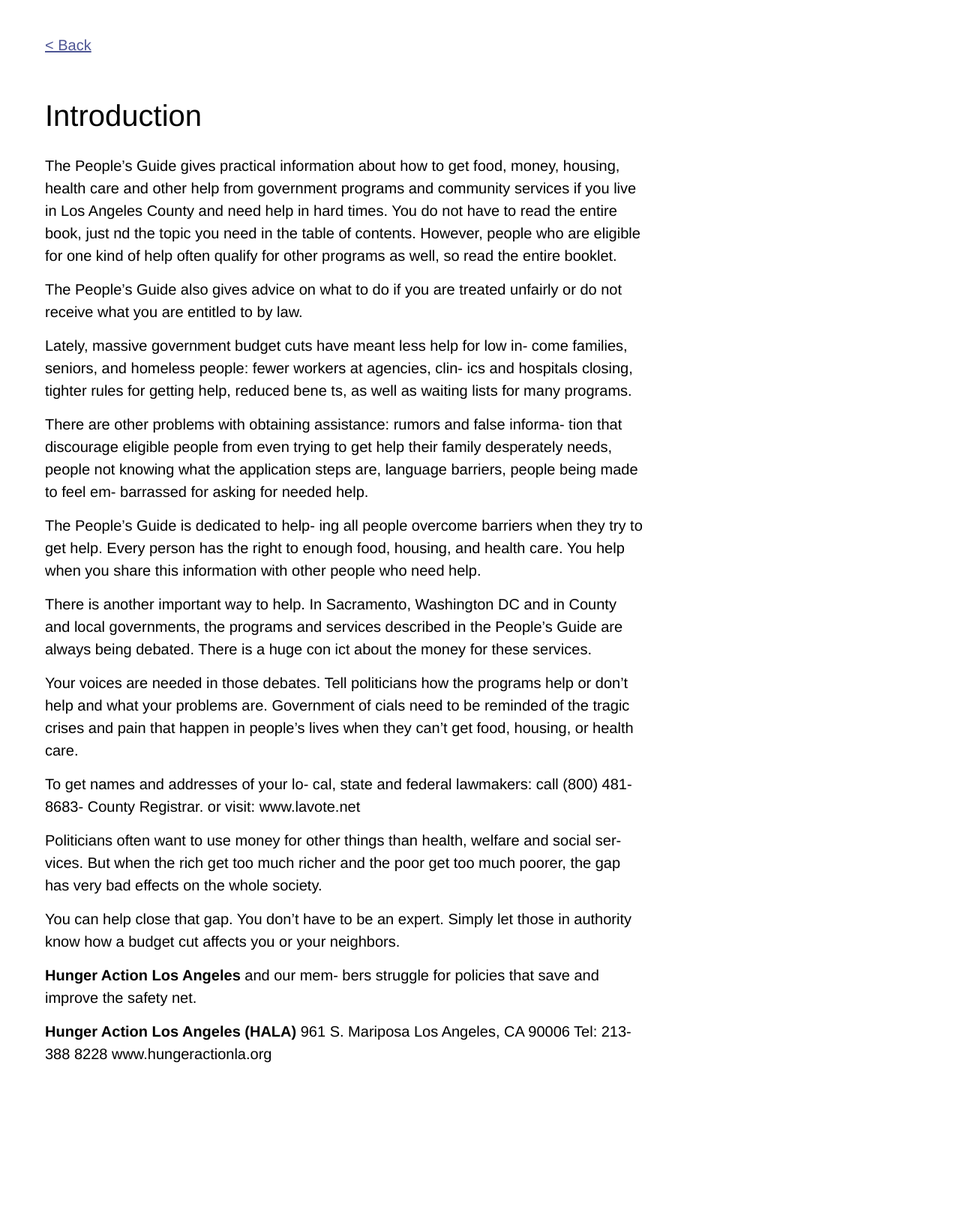
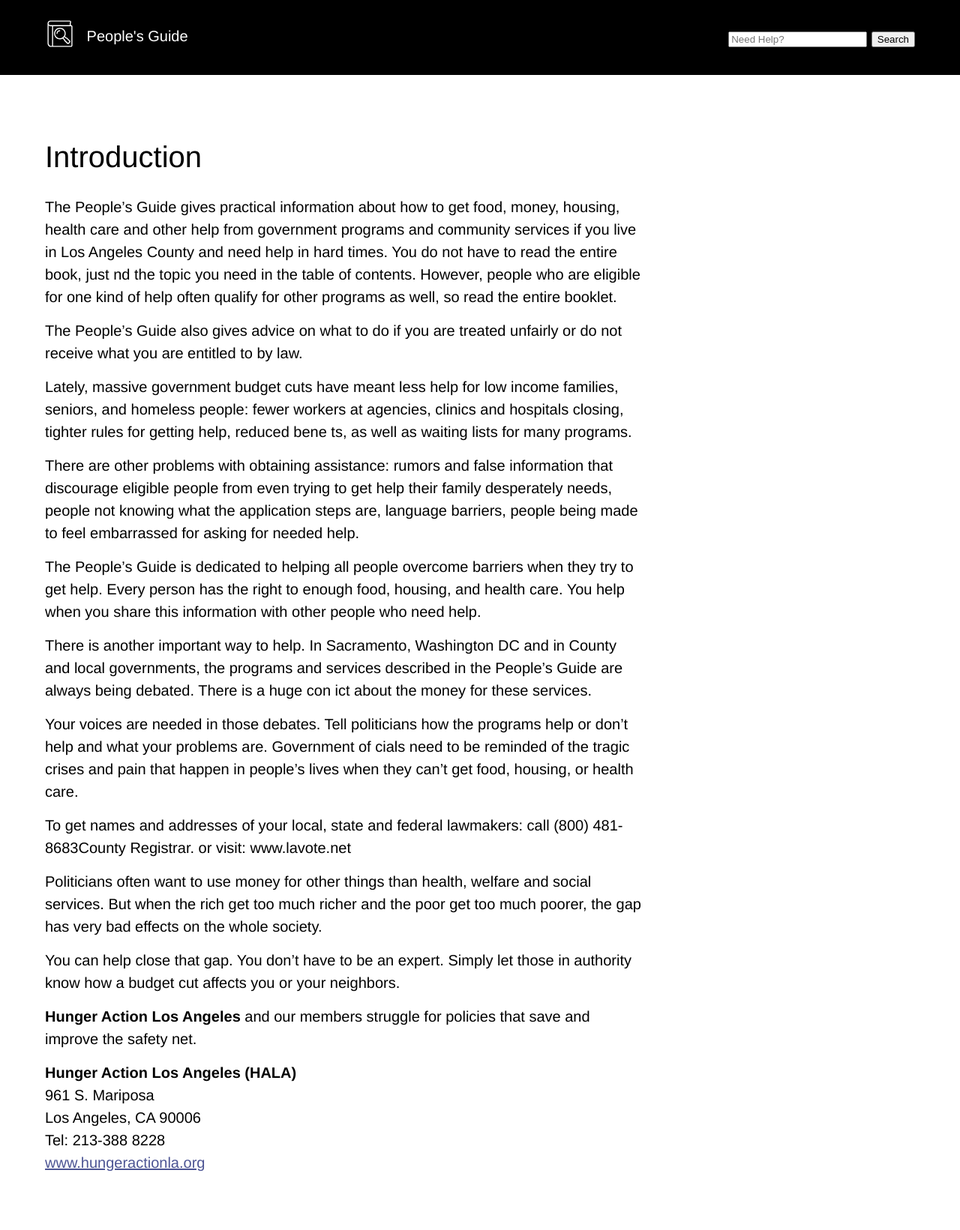
Before and after one commit to jimthoburn/peoples-guide, a Jekyll site: the page built from topics/introduction.md, in a window 1280 px wide. Shown: the whole page at 75% size. Built offline with Jekyll 4.4.1, drawn with Linux system fonts in a browser that asks for light colours; before the commit the page ends 1496 px from its top, so only the background shows below that.

Commit message:
Added navbar, logo, and search

```diff
--- a/_layouts/default.html
+++ b/_layouts/default.html
@@ -7,6 +7,26 @@
   <link rel="stylesheet" href="{{ site.baseurl }}/css/guide.css" />
 </head>
 <body>
-{{ content }}
+
+	<nav>
+		<a href="{{ site.baseurl }}/">
+			<img src="{{ site.baseurl }}/assets/logo.svg" alt="People's Guide" width="40" />
+			People's Guide
+		</a>
+
+		<form role="search" action="https://duckduckgo.com/" method="get">
+		    <input type="hidden" name="sites" value="foodoasisla.github.io/peoples-guide">
+		    <p>
+		        <label>
+		            <input type="search" name="q" placeholder="Need Help?">
+		        </label>
+        		<button type="submit">Search</button>
+		    </p>
+		</form>
+	</nav>
+	<main>
+		{{ content }}
+	</main>
+
 </body>
 </html>
--- a/css/guide.css
+++ b/css/guide.css
@@ -12,7 +12,6 @@
 		background: white;
 		color: black;
 		margin: 0;
-		padding: 1.5em;
 		font: 100%/1.5 "Helvetica Neue", Helvetica, sans-serif;
 	}
 
@@ -38,8 +37,12 @@
 		}
 	}
 
+	main {
+		padding: 1.5em;
+	}
+
 	@media (min-width: 30em) {
-		body {
+		main {
 			padding-left: 3em; /* @page-margin-widescreen */
 			padding-right: 3em; /* @page-margin-widescreen */
 			padding-bottom: 3em; /* @page-margin-widescreen */
@@ -124,3 +127,34 @@
 	main, section, article, aside, nav, header, footer, figure {
 		display: block;
 	}
+
+	/* Headers */
+
+	nav {
+		/*position: fixed;*/
+		/*width: 100%;*/
+		margin: 0;
+		padding: 1em;
+		background-color: black;
+		color: white;
+		display: flex;
+		justify-content: space-between;
+		align-items: center;
+	}
+
+	nav a {
+		color: inherit;
+		text-decoration: none;
+	}
+
+	nav img {
+		vertical-align: middle;
+		margin-right: 0.5em;
+	}
+
+	@media (min-width: 30em) {
+		nav {
+			padding-left: 3em; /* @page-margin-widescreen */
+			padding-right: 3em; /* @page-margin-widescreen */
+		}
+	}
--- a/topics/introduction.md
+++ b/topics/introduction.md
@@ -1,37 +1,34 @@
 ---
-layout: default
+layout: topic
 title: Introduction
 ---
-
-[< Back](../)
-
 # Introduction
 
 The People’s Guide gives practical information about how to get food, money, housing, health care and other help from government programs and community services if you live in Los Angeles County and need help in hard times. You do not have to read the entire book, just  nd the topic you need in the table of contents. However, people who are eligible for one kind of help often qualify for other programs as well, so read the entire booklet.
 
 The People’s Guide also gives advice on what to do if you are treated unfairly or do not receive what you are entitled to by law.
 
-Lately, massive government budget cuts have meant less help for low in- come families, seniors, and homeless people: fewer workers at agencies, clin- ics and hospitals closing, tighter rules for getting help, reduced bene ts, as well as waiting lists for many programs.
+Lately, massive government budget cuts have meant less help for low income families, seniors, and homeless people: fewer workers at agencies, clinics and hospitals closing, tighter rules for getting help, reduced bene ts, as well as waiting lists for many programs.
 
-There are other problems with obtaining assistance: rumors and false informa- tion that discourage eligible people from even trying to get help their family desperately needs, people not knowing what the application steps are, language barriers, people being made to feel em- barrassed for asking for needed help.
+There are other problems with obtaining assistance: rumors and false information that discourage eligible people from even trying to get help their family desperately needs, people not knowing what the application steps are, language barriers, people being made to feel embarrassed for asking for needed help.
 
-The People’s Guide is dedicated to help- ing all people overcome barriers when they try to get help. Every person has the right to enough food, housing, and health care. You help when you share this information with other people who need help.
+The People’s Guide is dedicated to helping all people overcome barriers when they try to get help. Every person has the right to enough food, housing, and health care. You help when you share this information with other people who need help.
 
 There is another important way to help. In Sacramento, Washington DC and in County and local governments, the programs and services described in the People’s Guide are always being debated. There is a huge con ict about the money for these services.
 
 Your voices are needed in those debates. Tell politicians how the programs help or don’t help and what your problems are. Government of cials need to be reminded of the tragic crises and pain that happen in people’s lives when they can’t get food, housing, or health care.
 
-To get names and addresses of your lo- cal, state and federal lawmakers:
-call (800) 481-8683- County Registrar. or visit: www.lavote.net
+To get names and addresses of your local, state and federal lawmakers:
+call (800) 481-8683County Registrar. or visit: www.lavote.net
 
-Politicians often want to use money for other things than health, welfare and social ser- vices. But when the rich get too much richer and the poor get too much poorer, the gap has very bad effects on the whole society.
+Politicians often want to use money for other things than health, welfare and social services. But when the rich get too much richer and the poor get too much poorer, the gap has very bad effects on the whole society.
 
 You can help close that gap. You don’t have to be an expert. Simply let those in authority know how a budget cut affects you or your neighbors.
 
-**Hunger Action Los Angeles** and our mem- bers struggle for policies that save and improve the safety net.
+**Hunger Action Los Angeles** and our members struggle for policies that save and improve the safety net.
 
 **Hunger Action Los Angeles (HALA)**
 961 S. Mariposa
 Los Angeles, CA 90006
 Tel: 213-388 8228
-www.hungeractionla.org
+[www.hungeractionla.org](www.hungeractionla.org)
```
Also changed, not shown: _layouts/topic.html (added, +7 -0 lines), index.md (+1 -1 lines), topics/free-and-low-cost-food.md (+10 -13 lines), assets/logo.svg (added), 7 other files.
